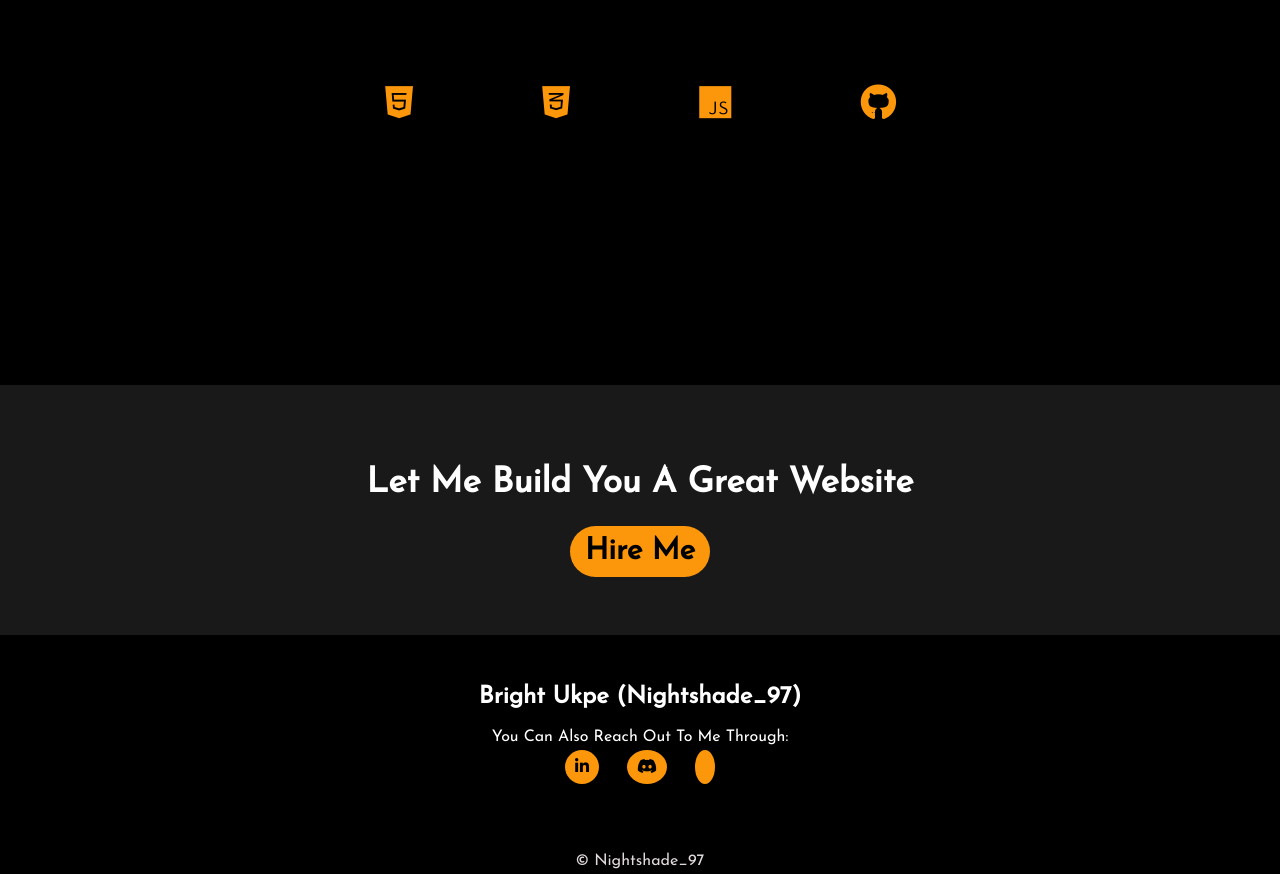
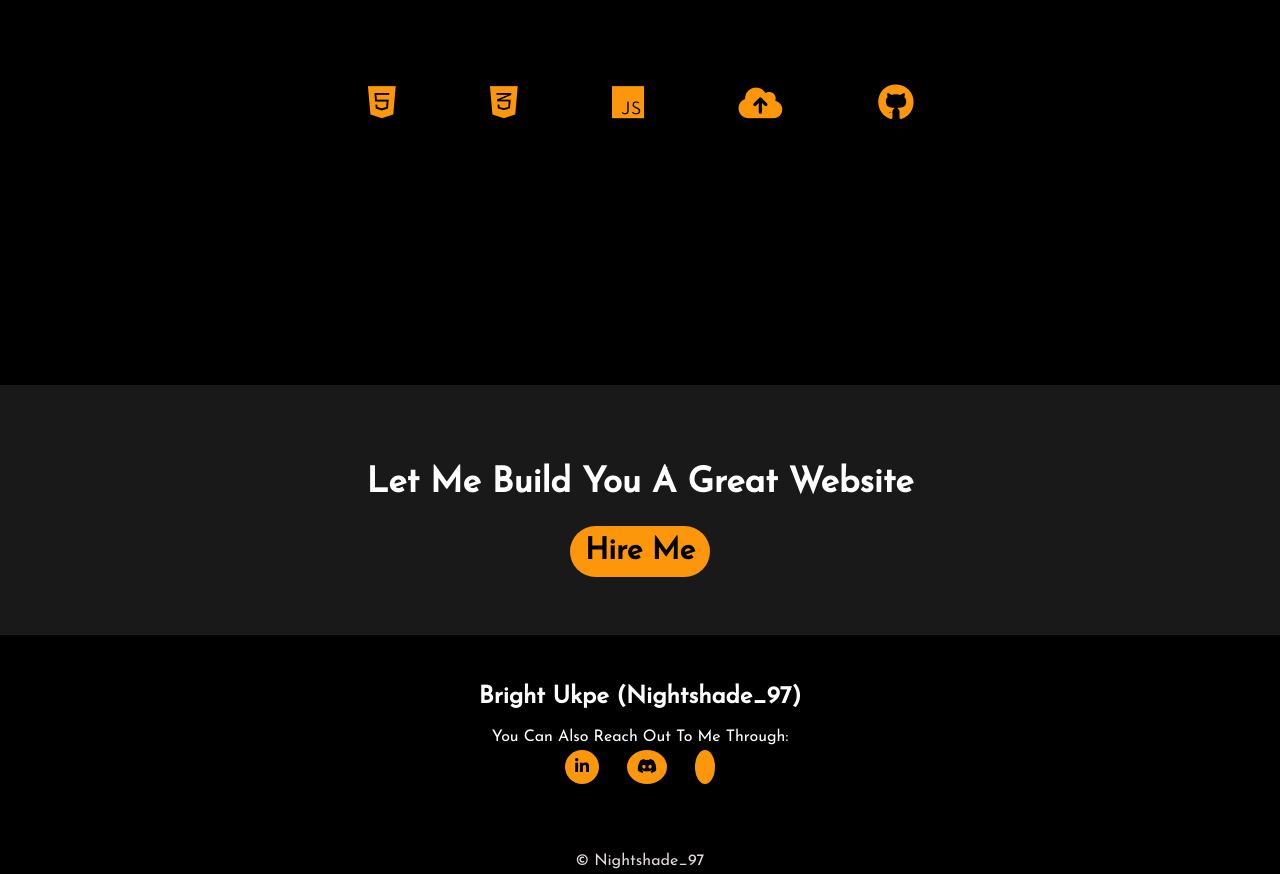
Before and after one commit to FLYNNBRIGHT/Nightshade.tech, a plain HTML site: page index.html in a window 1280 px wide. Shown: the part 2015-2889 px from the top of the page. Drawn offline with Linux system fonts and the light colour scheme.

Commit message:
Updated the links to my certificates under skills

```diff
--- a/index.html
+++ b/index.html
@@ -85,10 +85,11 @@
                 </div>
             </div>
             <div class="ski">
-                <a href="https://www.linkedin.com/in/ukpeflynn" target="_blank"><i class="fa-brands fa-html5"></i></a>
-                <a href="https://www.discordapp.com/users/1137071188527546441" target="_blank"><i class="fa-brands fa-css3-alt"></i></a>
-                <a href="https://www.linkedin.com/in/ukpeflynn" target="_blank"><i class="fa-brands fa-js"></i></a>
-                <a href="https://twitter.com/UKPEFLYNNB?t=EFaIjPKzEsW9IaH39cbYCQ&s=09" target="_blank"><i class="fa-brands fa-github"></i></a>
+                <a href="https://www.coursera.org/account/accomplishments/certificate/AE5HLJNMNFCN" target="_blank"><i class="fa-brands fa-html5"></i></a>
+                <a href="https://www.coursera.org/account/accomplishments/certificate/AE5HLJNMNFCN" target="_blank"><i class="fa-brands fa-css3-alt"></i></a>
+                <a href="https://www.coursera.org/account/accomplishments/certificate/AE5HLJNMNFCN" target="_blank"><i class="fa-brands fa-js"></i></a>
+                <a href="https://www.coursera.org/account/accomplishments/certificate/BX5DVAF7K2YC"><i class="fa-solid fa-cloud-arrow-up"></i></a>
+                <a href="https://github.com/FLYNNBRIGHT" target="_blank"><i class="fa-brands fa-github"></i></a>
             </div>
         </div>
 
```
